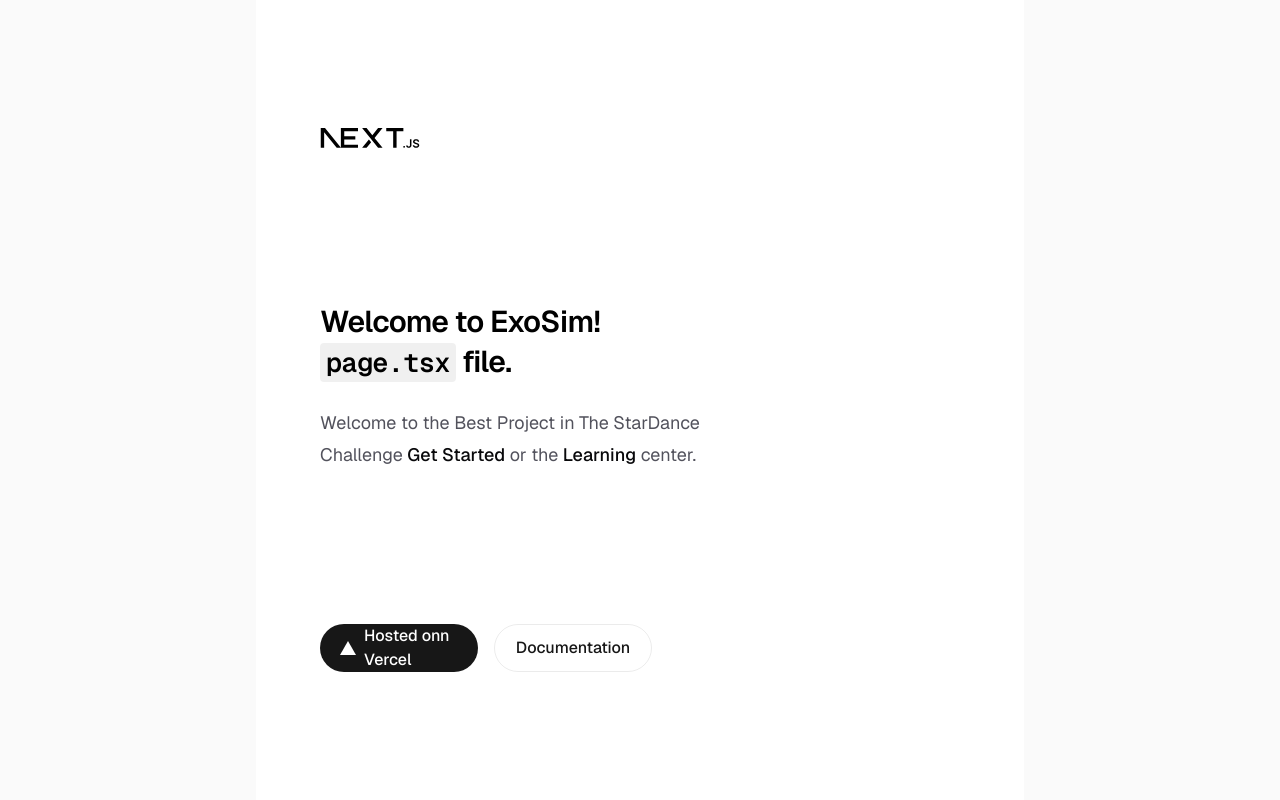
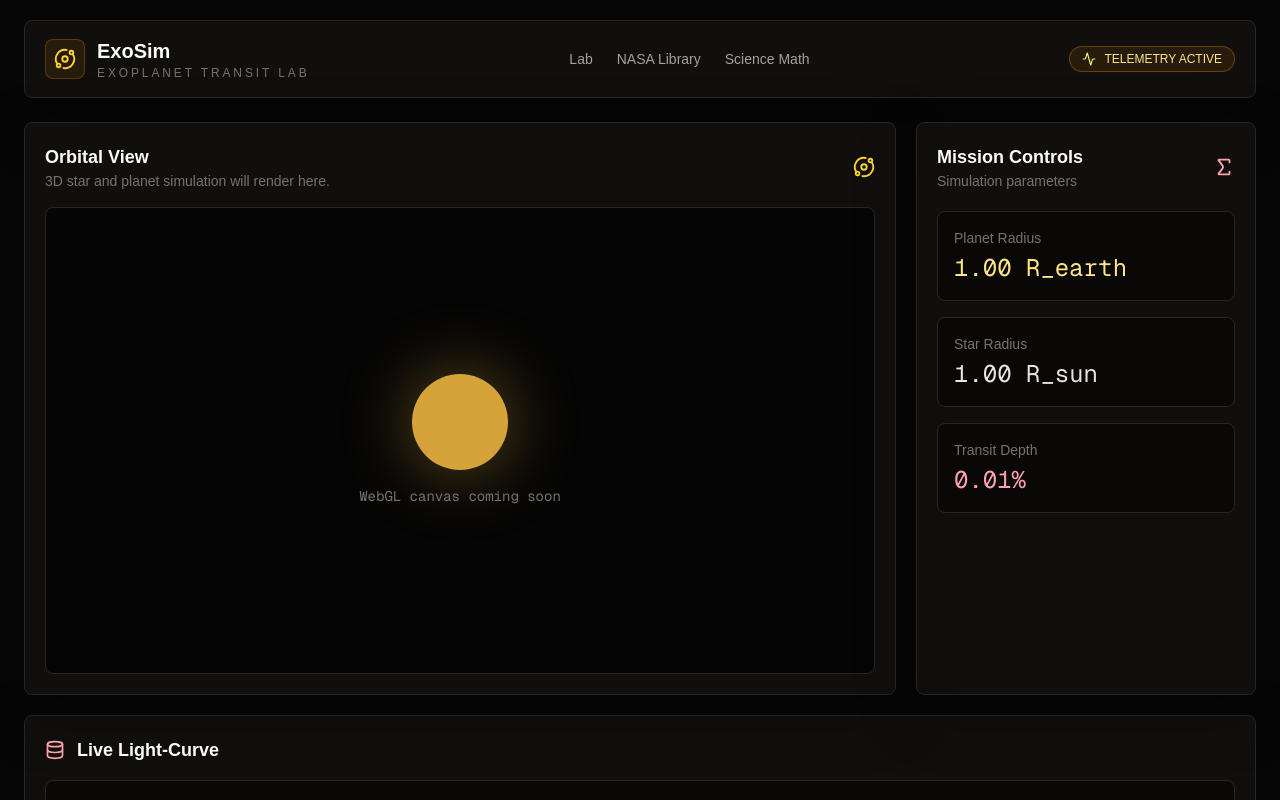
Before and after one commit to MlCheesey/exosim, a Next.js app: page / in a window 1280 px wide. Shown: the top 800 px of the page. Built offline with nearby package versions, Linux system fonts and the light colour scheme.

Commit message:
Build ExoSim telemetry lab shell

```diff
--- a/src/app/page.tsx
+++ b/src/app/page.tsx
@@ -1,69 +1,115 @@
-import Image from "next/image";
+import { Activity, Database, Orbit, Sigma } from "lucide-react";
 
 export default function Home() {
   return (
-    <div className="flex flex-col flex-1 items-center justify-center bg-zinc-50 font-sans dark:bg-black">
-      <main className="flex flex-1 w-full max-w-3xl flex-col items-center justify-between py-32 px-16 bg-white dark:bg-black sm:items-start">
-        <Image
-          className="dark:invert h-5 w-[100px]"
-          src="/next.svg"
-          alt="Next.js logo"
-          width={100}
-          height={20}
-          priority
-        />
-        <div className="flex flex-col items-center gap-6 text-center sm:items-start sm:text-left">
-          <h1 className="max-w-xs text-3xl font-semibold leading-10 tracking-tight text-black dark:text-zinc-50">
-          Welcome to ExoSim!{" "}
-            <code className="rounded bg-black/[.06] px-1.5 py-0.5 font-mono text-[0.9em] dark:bg-white/[.08]">
-              page.tsx
-            </code>{" "}
-            file.
-          </h1>
-          <p className="max-w-md text-lg leading-8 text-zinc-600 dark:text-zinc-400">
-            Welcome to the Best Project in The StarDance Challenge{" "}
-            <a
-              href="https://vercel.com/templates?framework=next.js&utm_source=create-next-app&utm_medium=appdir-template-tw&utm_campaign=create-next-app"
-              className="font-medium text-zinc-950 dark:text-zinc-50"
-            >
-              Get Started
-            </a>{" "}
-            or the{" "}
-            <a
-              href="https://nextjs.org/learn?utm_source=create-next-app&utm_medium=appdir-template-tw&utm_campaign=create-next-app"
-              className="font-medium text-zinc-950 dark:text-zinc-50"
-            >
-              Learning
-            </a>{" "}
-            center.
+    <main className="min-h-screen bg-[#070707] px-6 py-5 text-stone-100">
+      <header className="mx-auto flex max-w-7xl items-center justify-between rounded-lg border border-[#2A2620] bg-[#11100E]/90 px-5 py-4 shadow-[0_18px_60px_rgba(0,0,0,0.35)]">
+        <div className="flex items-center gap-3">
+          <div className="flex size-10 items-center justify-center rounded-lg border border-amber-500/25 bg-amber-500/10 text-amber-300">
+            <Orbit size={22} />
+          </div>
+
+          <div>
+            <h1 className="text-xl font-semibold text-stone-50">ExoSim</h1>
+            <p className="text-xs uppercase tracking-[0.24em] text-stone-500">
+              Exoplanet Transit Lab
+            </p>
+          </div>
+        </div>
+
+        <nav className="hidden items-center gap-6 text-sm text-stone-400 md:flex">
+          <a href="#lab" className="transition hover:text-amber-300">
+            Lab
+          </a>
+          <a href="#library" className="transition hover:text-amber-300">
+            NASA Library
+          </a>
+          <a href="#science" className="transition hover:text-amber-300">
+            Science Math
+          </a>
+        </nav>
+
+        <div className="flex items-center gap-2 rounded-full border border-amber-500/30 bg-amber-500/10 px-3 py-1 text-xs font-medium text-amber-200">
+          <Activity size={14} />
+          TELEMETRY ACTIVE
+        </div>
+      </header>
+
+      <section
+        id="lab"
+        className="mx-auto mt-6 grid max-w-7xl gap-5 lg:grid-cols-[1fr_340px]"
+      >
+        <div className="rounded-lg border border-[#2A2620] bg-[#11100E]/90 p-5 shadow-[0_18px_60px_rgba(0,0,0,0.28)]">
+          <div className="mb-4 flex items-center justify-between">
+            <div>
+              <h2 className="text-lg font-semibold text-stone-50">
+                Orbital View
+              </h2>
+              <p className="text-sm text-stone-500">
+                3D star and planet simulation will render here.
+              </p>
+            </div>
+            <Orbit className="text-amber-300" size={22} />
+          </div>
+
+          <div className="flex aspect-video items-center justify-center rounded-lg border border-[#2A2620] bg-[#050505]">
+            <div className="text-center">
+              <div className="mx-auto mb-4 size-24 rounded-full bg-[#D6A33A] shadow-[0_0_70px_rgba(214,163,58,0.45)]" />
+              <p className="font-mono text-sm text-stone-500">
+                WebGL canvas coming soon
+              </p>
+            </div>
+          </div>
+        </div>
+
+        <aside className="rounded-lg border border-[#2A2620] bg-[#11100E]/90 p-5 shadow-[0_18px_60px_rgba(0,0,0,0.28)]">
+          <div className="mb-5 flex items-center justify-between">
+            <div>
+              <h2 className="text-lg font-semibold text-stone-50">
+                Mission Controls
+              </h2>
+              <p className="text-sm text-stone-500">Simulation parameters</p>
+            </div>
+            <Sigma className="text-rose-300" size={22} />
+          </div>
+
+          <div className="space-y-4">
+            <div className="rounded-lg border border-[#2A2620] bg-[#090807] p-4">
+              <p className="text-sm text-stone-500">Planet Radius</p>
+              <p className="mt-1 font-mono text-2xl text-amber-200">
+                1.00 R_earth
+              </p>
+            </div>
+
+            <div className="rounded-lg border border-[#2A2620] bg-[#090807] p-4">
+              <p className="text-sm text-stone-500">Star Radius</p>
+              <p className="mt-1 font-mono text-2xl text-stone-200">
+                1.00 R_sun
+              </p>
+            </div>
+
+            <div className="rounded-lg border border-[#2A2620] bg-[#090807] p-4">
+              <p className="text-sm text-stone-500">Transit Depth</p>
+              <p className="mt-1 font-mono text-2xl text-rose-300">0.01%</p>
+            </div>
+          </div>
+        </aside>
+      </section>
+
+      <section className="mx-auto mt-5 max-w-7xl rounded-lg border border-[#2A2620] bg-[#11100E]/90 p-5 shadow-[0_18px_60px_rgba(0,0,0,0.28)]">
+        <div className="mb-4 flex items-center gap-3">
+          <Database className="text-rose-300" size={20} />
+          <h2 className="text-lg font-semibold text-stone-50">
+            Live Light-Curve
+          </h2>
+        </div>
+
+        <div className="flex h-44 items-center justify-center rounded-lg border border-[#2A2620] bg-[#090807]">
+          <p className="font-mono text-sm text-stone-500">
+            Streaming brightness will appear here.
           </p>
         </div>
-        <div className="flex flex-col gap-4 text-base font-medium sm:flex-row">
-          <a
-            className="flex h-12 w-full items-center justify-center gap-2 rounded-full bg-foreground px-5 text-background transition-colors hover:bg-[#383838] dark:hover:bg-[#ccc] md:w-[158px]"
-            href="https://vercel.com/new?utm_source=create-next-app&utm_medium=appdir-template-tw&utm_campaign=create-next-app"
-            target="_blank"
-            rel="noopener noreferrer"
-          >
-            <Image
-              className="dark:invert h-[14px] w-4"
-              src="/vercel.svg"
-              alt="Vercel logomark"
-              width={16}
-              height={14}
-            />
-            Hosted onn Vercel
-          </a>
-          <a
-            className="flex h-12 w-full items-center justify-center rounded-full border border-solid border-black/[.08] px-5 transition-colors hover:border-transparent hover:bg-black/[.04] dark:border-white/[.145] dark:hover:bg-[#1a1a1a] md:w-[158px]"
-            href="https://nextjs.org/docs?utm_source=create-next-app&utm_medium=appdir-template-tw&utm_campaign=create-next-app"
-            target="_blank"
-            rel="noopener noreferrer"
-          >
-            Documentation
-          </a>
-        </div>
-      </main>
-    </div>
+      </section>
+    </main>
   );
 }
```
